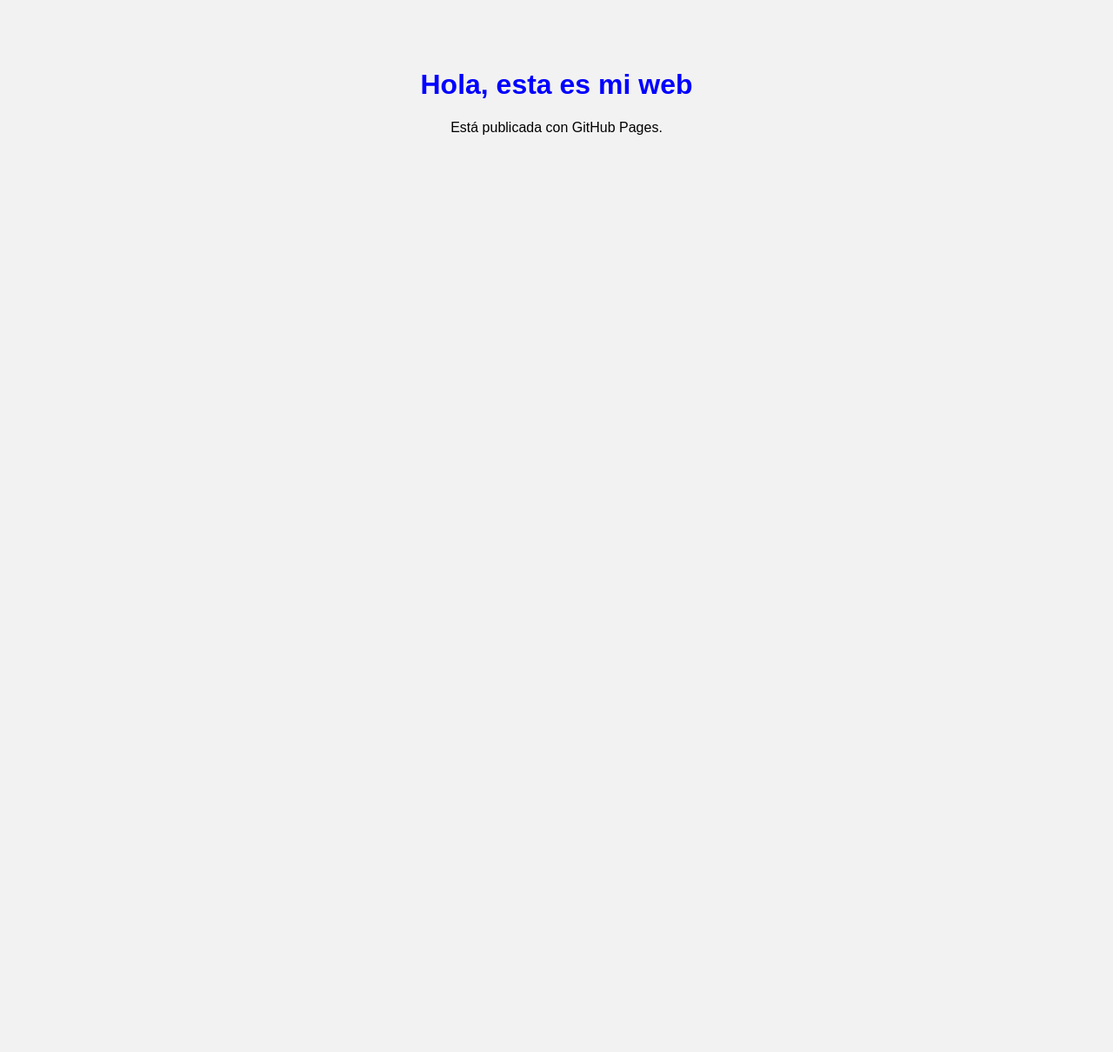
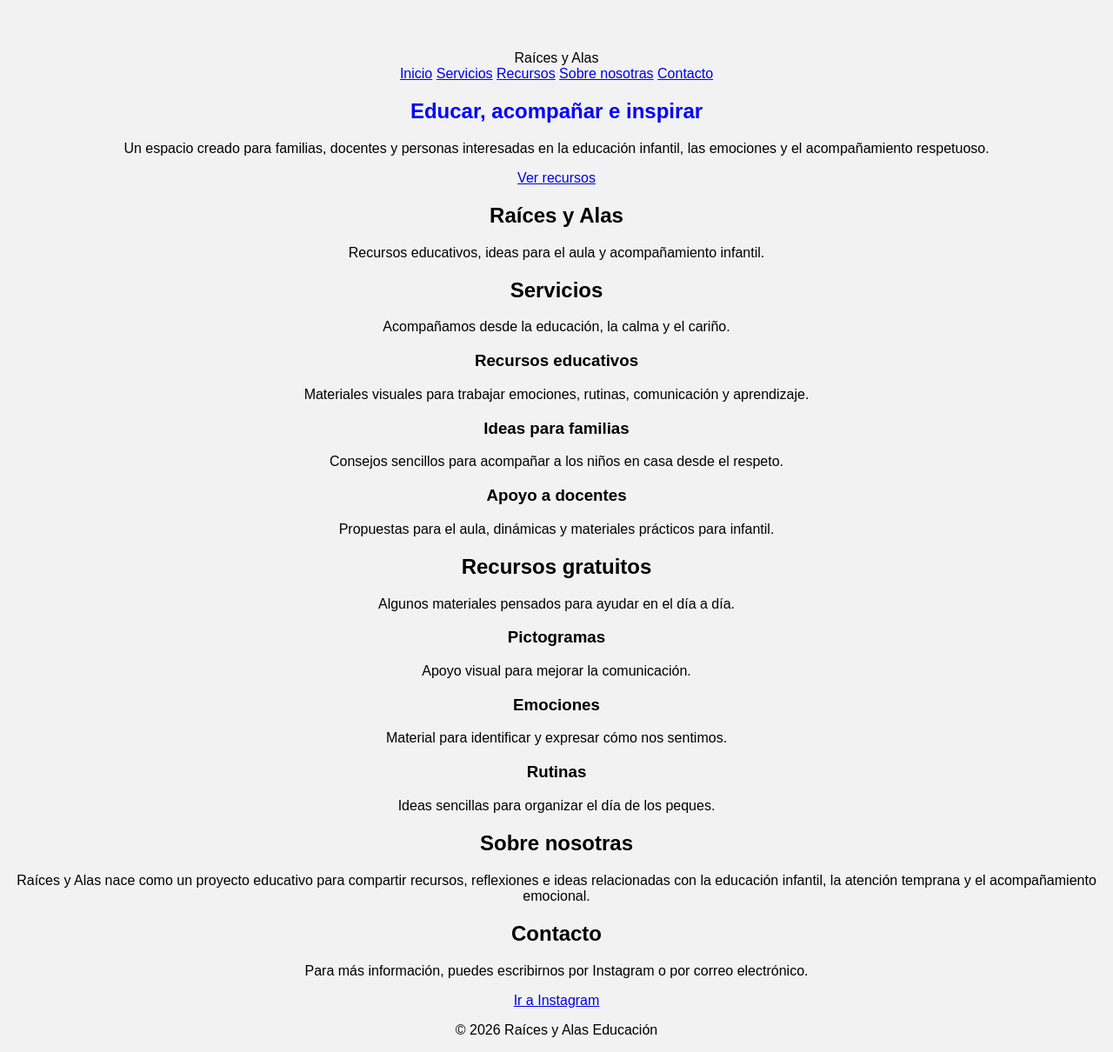
Before and after one commit to luuciarr06/mi-web, a plain HTML site: page index.html in a window 1280 px wide. Shown: the whole page at 87% size. Before the commit the page ends 800 px from the top, so only its background shows below. Drawn offline with Linux system fonts and the light colour scheme.

Commit message:
Update index.html

```diff
--- a/index.html
+++ b/index.html
@@ -2,13 +2,104 @@
 <html lang="es">
 <head>
   <meta charset="UTF-8">
-  <title>Mi página web</title>
+  <meta name="viewport" content="width=device-width, initial-scale=1.0">
+  <title>Raíces y Alas Educación</title>
   <link rel="stylesheet" href="style.css">
 </head>
 <body>
-  <h1>Hola, esta es mi web</h1>
-  <p>Está publicada con GitHub Pages.</p>
 
-  <script src="script.js"></script>
+  <header class="header">
+    <div class="logo">Raíces y Alas</div>
+
+    <nav>
+      <a href="#inicio">Inicio</a>
+      <a href="#servicios">Servicios</a>
+      <a href="#recursos">Recursos</a>
+      <a href="#nosotras">Sobre nosotras</a>
+      <a href="#contacto">Contacto</a>
+    </nav>
+  </header>
+
+  <section id="inicio" class="hero">
+    <div class="hero-text">
+      <h1>Educar, acompañar e inspirar</h1>
+      <p>
+        Un espacio creado para familias, docentes y personas interesadas en la educación infantil,
+        las emociones y el acompañamiento respetuoso.
+      </p>
+      <a class="boton" href="#recursos">Ver recursos</a>
+    </div>
+
+    <div class="hero-card">
+      <h2>Raíces y Alas</h2>
+      <p>Recursos educativos, ideas para el aula y acompañamiento infantil.</p>
+    </div>
+  </section>
+
+  <section id="servicios" class="section">
+    <h2>Servicios</h2>
+    <p class="subtitulo">Acompañamos desde la educación, la calma y el cariño.</p>
+
+    <div class="grid">
+      <div class="card">
+        <h3>Recursos educativos</h3>
+        <p>Materiales visuales para trabajar emociones, rutinas, comunicación y aprendizaje.</p>
+      </div>
+
+      <div class="card">
+        <h3>Ideas para familias</h3>
+        <p>Consejos sencillos para acompañar a los niños en casa desde el respeto.</p>
+      </div>
+
+      <div class="card">
+        <h3>Apoyo a docentes</h3>
+        <p>Propuestas para el aula, dinámicas y materiales prácticos para infantil.</p>
+      </div>
+    </div>
+  </section>
+
+  <section id="recursos" class="section fondo">
+    <h2>Recursos gratuitos</h2>
+    <p class="subtitulo">Algunos materiales pensados para ayudar en el día a día.</p>
+
+    <div class="grid">
+      <div class="recurso">
+        <h3>Pictogramas</h3>
+        <p>Apoyo visual para mejorar la comunicación.</p>
+      </div>
+
+      <div class="recurso">
+        <h3>Emociones</h3>
+        <p>Material para identificar y expresar cómo nos sentimos.</p>
+      </div>
+
+      <div class="recurso">
+        <h3>Rutinas</h3>
+        <p>Ideas sencillas para organizar el día de los peques.</p>
+      </div>
+    </div>
+  </section>
+
+  <section id="nosotras" class="section sobre-nosotras">
+    <h2>Sobre nosotras</h2>
+    <p>
+      Raíces y Alas nace como un proyecto educativo para compartir recursos, reflexiones e ideas
+      relacionadas con la educación infantil, la atención temprana y el acompañamiento emocional.
+    </p>
+  </section>
+
+  <section id="contacto" class="section contacto">
+    <h2>Contacto</h2>
+    <p>Para más información, puedes escribirnos por Instagram o por correo electrónico.</p>
+
+    <a class="boton" href="https://www.instagram.com/raicesyalas.educacion/" target="_blank">
+      Ir a Instagram
+    </a>
+  </section>
+
+  <footer>
+    <p>© 2026 Raíces y Alas Educación</p>
+  </footer>
+
 </body>
 </html>
```
